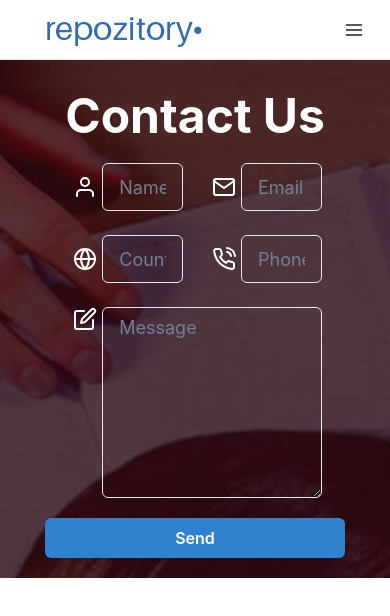
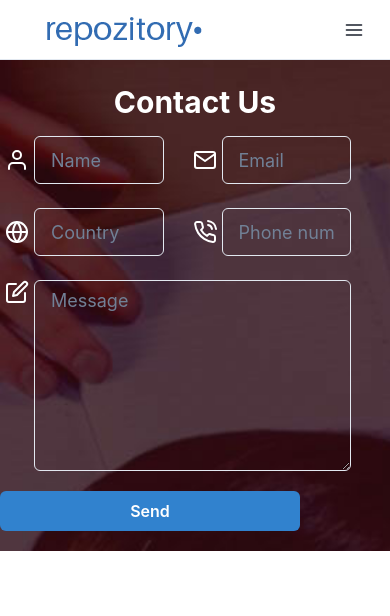
Before and after one commit to richarepo/repozitory-web, a Next.js app: page /src/components/ContactUs in a window 390 px wide. Shown: the top 616 px of the page. Built offline with nearby package versions, Linux system fonts and the light colour scheme.

Commit message:
Added responsive design

```diff
--- a/pages/src/components/ContactUs.tsx
+++ b/pages/src/components/ContactUs.tsx
@@ -19,12 +19,25 @@ const ContactUs = () => {
   return (
     <Box className="contact-background-image">
       <Center>
-        <Text fontSize="5xl" fontWeight="bold" color="#fff">
+        <Text
+          fontSize={{ base: "3xl", md: "4xl", lg: "5xl" }}
+          fontWeight="bold"
+          color="#fff"
+        >
           Contact Us
         </Text>
       </Center>
-      <Box display="flex" flexDirection="column" alignItems="center" mt={"3%"}>
-        <Grid templateColumns="repeat(2, 1fr)" gap={6} w={"65%"}>
+      <Box
+        display={{ md: "flex" }}
+        flexDirection={{ md: "column" }}
+        alignItems={{ md: "center" }}
+        mt={"3%"}
+      >
+        <Grid
+          templateColumns="repeat(2, 1fr)"
+          gap={6}
+          w={{ base: "90%", md: "65%" }}
+        >
           <Flex align={"center"}>
             <Icon as={FiUser} w={6} h={6} mx="5px" color="#fff" />
             <Input placeholder="Name" size="lg" color="#fff" />
@@ -39,10 +52,12 @@ const ContactUs = () => {
             <Icon as={FiGlobe} w={6} h={6} mx="5px" color="#fff" />
             <Input placeholder="Country" size="lg" color="#fff" />
           </Flex>
+
           <Flex align={"center"}>
             <Icon as={FiPhoneCall} w={6} h={6} mx="5px" color="#fff" />
             <Input placeholder="Phone number" size="lg" color="#fff" />
           </Flex>
+
           <GridItem colSpan={2}>
             <Flex>
               <Icon as={FiEdit} w={6} h={6} mx="5px" color="#fff" />
```
Also changed, not shown: pages/src/components/WayOfWork.tsx (+25 -10 lines), pages/src/components/organisations/WhyOrganisation.tsx (+16 -3 lines).
